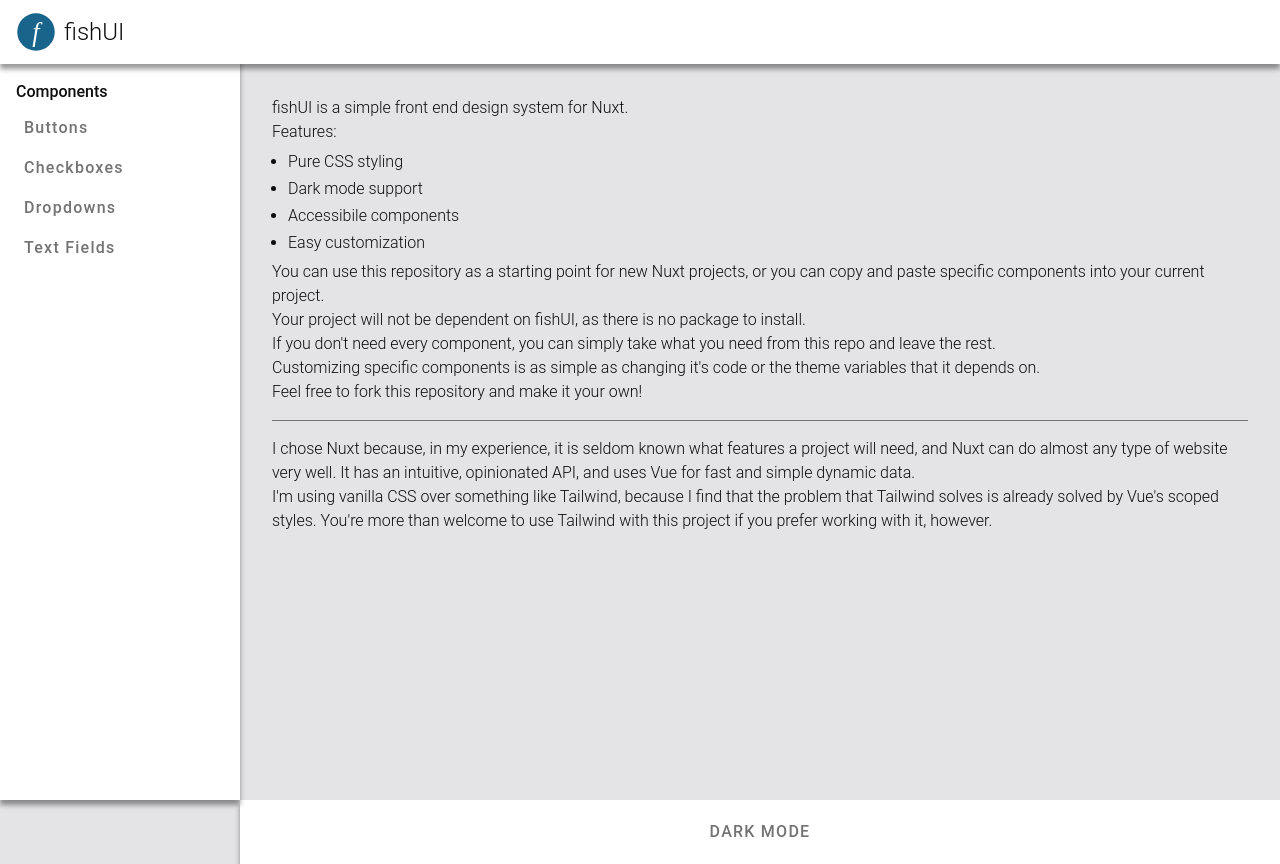
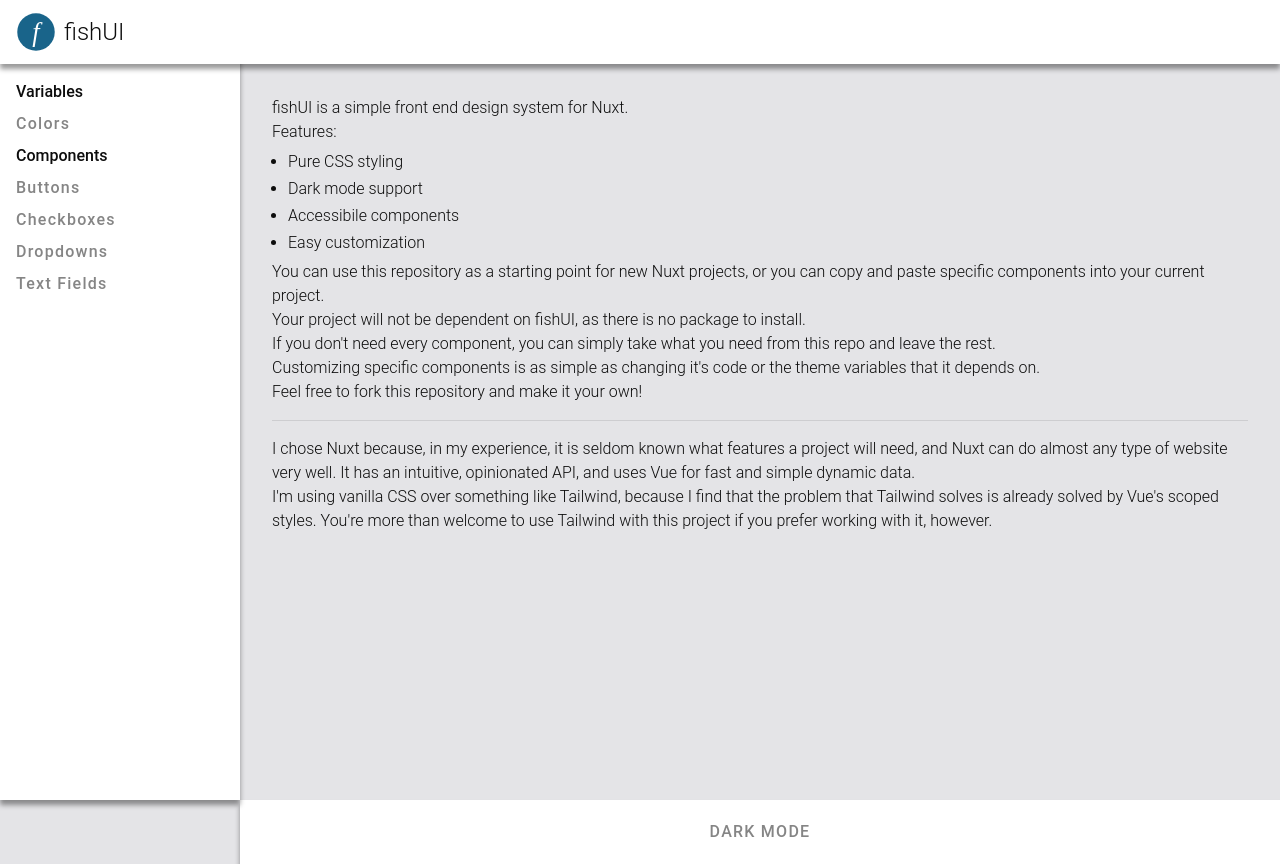
Before and after one commit to chris-oleson/fish-ui, a Nuxt app: page / in a window 1280 px wide. Built offline with nearby package versions, Linux system fonts and the light colour scheme.

Commit message:
improving text colors

```diff
--- a/app/assets/global.css
+++ b/app/assets/global.css
@@ -120,9 +120,6 @@ table {
         border: 1px solid var(--muted);
         padding: .5rem;
         vertical-align: top;
-        & > * {
-            margin: 0 auto;
-        }
     }
     & th {
         font-weight: var(--bold-weight);
--- a/app/assets/variables.css
+++ b/app/assets/variables.css
@@ -21,7 +21,7 @@
     --light: rgba(255, 255, 255, 0.2);
     --extra-light: rgba(255, 255, 255, 0.5);
     --ultra-light: rgba(255, 255, 255, 0.9);
-    --slightly-dark: rgba(0, 0, 0, .08);
+    --slightly-dark: rgba(0, 0, 0, .1);
     --dark: rgba(0, 0, 0, .4);
     --extra-dark: rgba(0, 0, 0, .6);
     --ultra-dark: rgba(0, 0, 0, .9);
@@ -31,10 +31,9 @@
     --secondary: var(--white);
     --text: var(--black);
     --background: var(--off-white);
-    --muted: var(--grey);
+    --muted: var(--slightly-dark);
     --error: var(--light-red);
     --success: var(--light-green);
-    --paper: var(--white);
 
     /* Fonts */
     --font-text: 'Roboto', sans-serif;
@@ -77,8 +76,7 @@
     --secondary: var(--dark-grey);
     --text: var(--white);
     --background: var(--off-black);
-    --muted: var(--grey);
-    --paper: var(--brown);
+    --muted: var(--slightly-light);
     --success: var(--dark-green);
     --error: var(--dark-red);
 }
--- a/app/components/FishButton.vue
+++ b/app/components/FishButton.vue
@@ -10,7 +10,6 @@ const props = defineProps({
     big: Boolean,
     small: Boolean,
     secondary: Boolean,
-    background: Boolean,
     selected: Boolean,
     disabled: Boolean,
     success: Boolean,
@@ -24,7 +23,6 @@ const classes = computed(() => ({
     big: props.big,
     small: props.small,
     secondary: props.secondary,
-    background: props.background,
     selected: props.selected,
     disabled: props.disabled,
     success: props.success,
@@ -91,7 +89,8 @@ button, a {
         font-size: var(--tiny);
     }
     &.simple {
-        color: var(--muted);
+        color: var(--text);
+        opacity: .5;
         padding: 0;
         background-color: transparent;
         border-radius: 0;
@@ -99,10 +98,10 @@ button, a {
         box-shadow: none;
         filter: none;
         &:is(:hover, :focus, .selected):not(.disabled) {
-            color: var(--text);
+            opacity: 1;
         }
         &:active:not(.disabled) {
-            color: var(--muted);
+            opacity: .5;
         }
     }
     &.chip {
@@ -113,18 +112,5 @@ button, a {
         text-transform: none;
         letter-spacing: 0px;
     }
-    &.background {
-        justify-content: start;
-        text-transform: none;
-        color: var(--muted);
-        box-shadow: none;
-        background-color: transparent;
-        padding: .5rem;
-        &:hover {
-            filter: none;
-            color: var(--text);
-            box-shadow: var(--highlight-shadow);
-        }
-    }
 }
 </style>
--- a/app/components/FishCheckbox.vue
+++ b/app/components/FishCheckbox.vue
@@ -26,12 +26,13 @@ const formId = useId()
 
 label {
     line-height: 2rem;
+    width: 100%;
 }
 
 input {
     display: block;
-    height: 2rem;
-    width: 2rem;
+    min-height: 2rem;
+    min-width: 2rem;
     outline: none;
     appearance: none;
     position: relative;
@@ -53,8 +54,7 @@ input {
     }
 
     &.small {
-        height: 1.5rem;
-        width: 1.5rem;
+        min-height: 1.5rem;
         min-width: 1.5rem;
 
         &::after {
--- a/app/components/FishDropdown.vue
+++ b/app/components/FishDropdown.vue
@@ -71,7 +71,6 @@ watch(open, (isOpen) => {
         line-height: 2rem;
         text-align: start;
         min-width: 0;
-        flex: 1;
         overflow: hidden;
         white-space: nowrap;
         text-overflow: ellipsis;
@@ -79,7 +78,7 @@ watch(open, (isOpen) => {
     }
 
     & .placeholder {
-        color: var(--muted);
+        opacity: .5;
     }
 }
 
@@ -107,13 +106,13 @@ watch(open, (isOpen) => {
         width: 100%;
         text-align: start;
         transition-duration: var(--fast);
-        color: var(--muted);
+        opacity: .5;
         overflow: hidden;
         white-space: nowrap;
         text-overflow: ellipsis;
 
         &:hover, &:focus {
-            color: var(--text);
+            opacity: 1;
         }
     }
 }
--- a/app/components/FishSidebar.vue
+++ b/app/components/FishSidebar.vue
@@ -1,18 +1,16 @@
 <template>
 <nav>
     <FishColumn style="padding: 1rem; gap: .5rem;">
+        <b>Variables</b>
+        <FishButton class="nav-button" simple to="/colors">Colors</FishButton>
         <b>Components</b>
-        <FishButton background to="/buttons">Buttons</FishButton>
-        <FishButton background to="/checkboxes">Checkboxes</FishButton>
-        <FishButton background to="/dropdowns">Dropdowns</FishButton>
-        <FishButton background to="/text-fields">Text Fields</FishButton>
+        <FishButton class="nav-button" simple to="/buttons">Buttons</FishButton>
+        <FishButton class="nav-button" simple to="/checkboxes">Checkboxes</FishButton>
+        <FishButton class="nav-button" simple to="/dropdowns">Dropdowns</FishButton>
+        <FishButton class="nav-button" simple to="/text-fields">Text Fields</FishButton>
     </FishColumn>
 </nav>
 </template>
-
-<script setup>
-
-</script>
 
 <style scoped>
 nav {
@@ -26,4 +24,10 @@ nav {
     background-color: var(--secondary);
     box-shadow: var(--drop-shadow);
 }
+
+.nav-button {
+    justify-content: start;
+    text-transform: none;
+    height: 1.5rem;
+}
 </style>
--- a/app/components/FishTextField.vue
+++ b/app/components/FishTextField.vue
@@ -83,7 +83,8 @@ label {
         background-color: transparent;
         padding: 0 .5rem;
         &::placeholder {
-            color: var(--muted);
+            color: var(--text);
+            opacity: .5;
         }
     }
 }
@@ -102,6 +103,10 @@ label {
 }
 
 .error {
+    & input {
+        color: var(--error);
+    }
+
     & span {
         text-align: center;
         font-size: var(--tiny);
--- a/app/pages/buttons.vue
+++ b/app/pages/buttons.vue
@@ -98,10 +98,6 @@
                 <td>Text color of default button</td>
             </tr>
             <tr>
-                <td>--muted</td>
-                <td>Text color of simple button</td>
-            </tr>
-            <tr>
                 <td>--text</td>
                 <td>Text color of secondary button and hovered simple button</td>
             </tr>
--- /dev/null
+++ b/app/pages/colors.vue
@@ -0,0 +1,161 @@
+<template>
+  <div class="theme-picker">
+    <div class="token-list">
+      <div v-for="token in tokens" :key="token.key" class="token-row">
+        <div class="picker-wrap">
+          <div class="swatch" :style="{ background: token.state.value }" />
+          <input
+            type="color"
+            :value="token.state.value"
+            @input="update(token, $event.target.value)"
+            class="color-input"
+          />
+        </div>
+        <div class="token-info">
+          <span class="token-label">{{ token.label }}</span>
+          <span class="token-var">--{{ token.key }}</span>
+        </div>
+        <span class="token-hex">{{ token.state.value }}</span>
+      </div>
+    </div>
+  </div>
+</template>
+
+<script setup>
+const tokenKeys = ['primary', 'secondary', 'text', 'background', 'muted', 'error', 'success']
+
+// Read the resolved value of a CSS variable from :root, converting to hex
+// since <input type="color"> requires hex.
+function readCSSVar(key) {
+  const raw = getComputedStyle(document.documentElement)
+    .getPropertyValue(`--${key}`)
+    .trim()
+
+  // Convert any valid color string to hex via a canvas
+  const ctx = document.createElement('canvas').getContext('2d')
+  ctx.fillStyle = raw
+  return ctx.fillStyle // canvas normalizes to hex
+}
+
+const cssDefaults = ref({})
+
+onMounted(() => {
+  tokenKeys.forEach(key => {
+    const token = tokens.find(t => t.key === key)
+    if (token.state.value) {
+      setCSSVar(key, token.state.value)
+    } else {
+      const defaultValue = readCSSVar(key)
+      cssDefaults.value[key] = defaultValue
+      token.state.value = defaultValue
+      setCSSVar(key, defaultValue)
+    }
+  })
+})
+
+const tokens = tokenKeys.map(key => ({
+  key,
+  label: key.charAt(0).toUpperCase() + key.slice(1),
+  state: useState(`theme-${key}`, () => null),
+}))
+
+function update(token, value) {
+  token.state.value = value
+  setCSSVar(token.key, value)
+}
+
+function setCSSVar(key, value) {
+  document.documentElement.style.setProperty(`--${key}`, value)
+}
+</script>
+
+<style scoped>
+.theme-picker {
+  display: flex;
+  flex-direction: column;
+  gap: 0.5rem;
+  padding: 1.5rem;
+}
+
+.title {
+  font-size: 0.7rem;
+  font-weight: 600;
+  text-transform: uppercase;
+  letter-spacing: 0.12em;
+  color: var(--muted);
+  margin: 0 0 0.5rem;
+}
+
+.token-list {
+  display: flex;
+  flex-direction: column;
+  gap: 0.25rem;
+}
+
+.token-row {
+  display: flex;
+  align-items: center;
+  gap: 0.75rem;
+  padding: 0.5rem 0.6rem;
+  border-radius: 8px;
+  transition: background 0.15s;
+}
+.token-row:hover {
+  background: color-mix(in srgb, var(--muted) 10%, transparent);
+}
+
+.picker-wrap {
+  position: relative;
+  width: 28px;
+  height: 28px;
+  border-radius: 6px;
+  overflow: hidden;
+  border: 1.5px solid color-mix(in srgb, var(--muted) 30%, transparent);
+  flex-shrink: 0;
+  cursor: pointer;
+}
+
+.swatch {
+  position: absolute;
+  inset: 0;
+  pointer-events: none;
+}
+
+.color-input {
+  position: absolute;
+  inset: 0;
+  opacity: 0;
+  width: 100%;
+  height: 100%;
+  cursor: pointer;
+  padding: 0;
+  border: none;
+}
+
+.token-info {
+  display: flex;
+  flex-direction: column;
+  gap: 0.1rem;
+  flex: 1;
+}
+
+.token-label {
+  font-size: 0.85rem;
+  font-weight: 500;
+  color: var(--text);
+}
+
+.token-var {
+  font-size: 0.65rem;
+  font-family: monospace;
+  color: var(--muted);
+}
+
+.token-hex {
+  font-size: 0.72rem;
+  font-family: monospace;
+  color: var(--muted);
+  letter-spacing: 0.04em;
+}
+
+</style>
--- a/app/pages/dropdowns.vue
+++ b/app/pages/dropdowns.vue
@@ -68,10 +68,6 @@
                     <td>Background color of the open dropdown</td>
                 </tr>
                 <tr>
-                    <td>--muted</td>
-                    <td>Placeholder text color and unselected option color</td>
-                </tr>
-                <tr>
                     <td>--text</td>
                     <td>Option color on hover/focus</td>
                 </tr>
--- a/app/pages/text-fields.vue
+++ b/app/pages/text-fields.vue
@@ -28,7 +28,7 @@
                     <td><code>placeholder</code></td>
                     <td>String</td>
                     <td>Text shown when the field is empty</td>
-                    <td><FishTextField placeholder="Placeholder..." /></td>
+                    <td><FishTextField placeholder="Placeholder" /></td>
                 </tr>
                 <tr>
                     <td><code>error</code></td>
@@ -83,10 +83,6 @@
                     <td>--slightly-dark</td>
                     <td>Background color of the input field</td>
                 </tr>
-                <tr>
-                    <td>--muted</td>
-                    <td>Placeholder text color</td>
-                </tr>
             </tbody>
         </table>
     </section>
```
Lines whose indentation alone changed are shown as unchanged.
